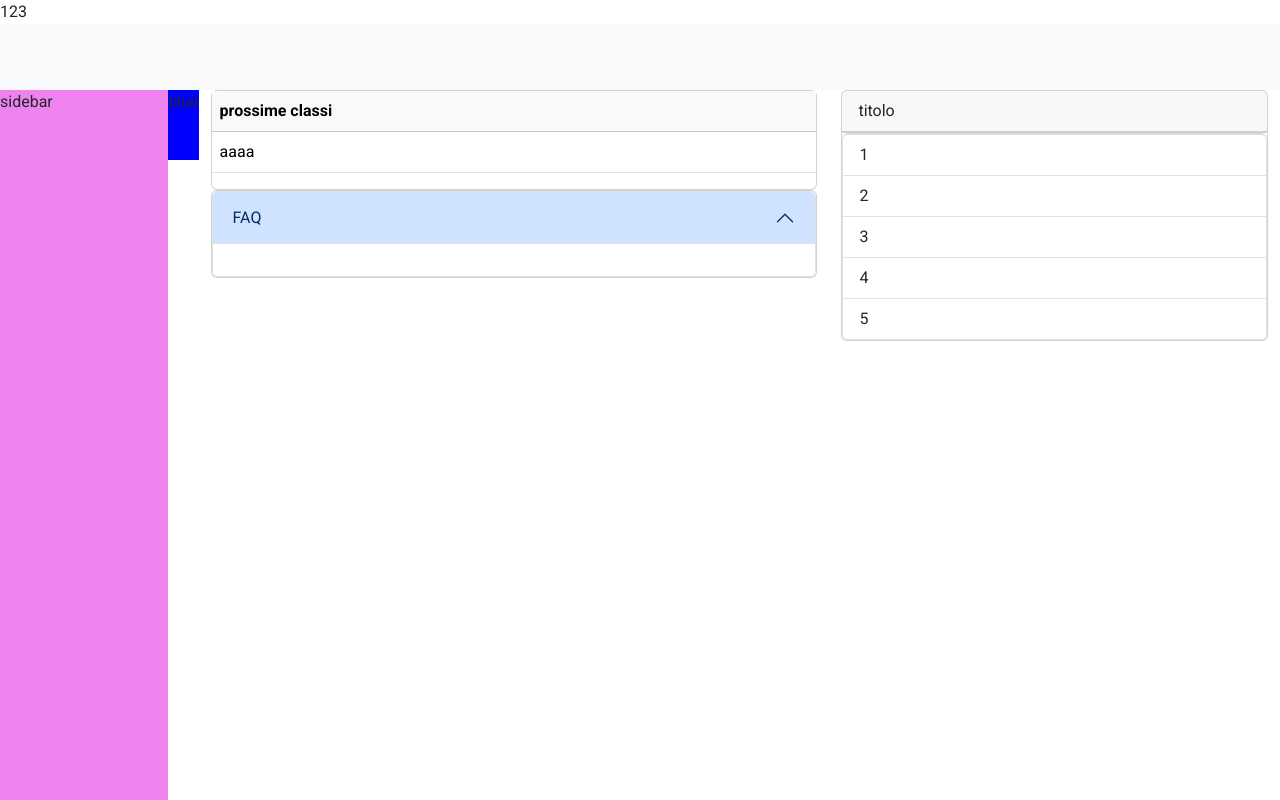
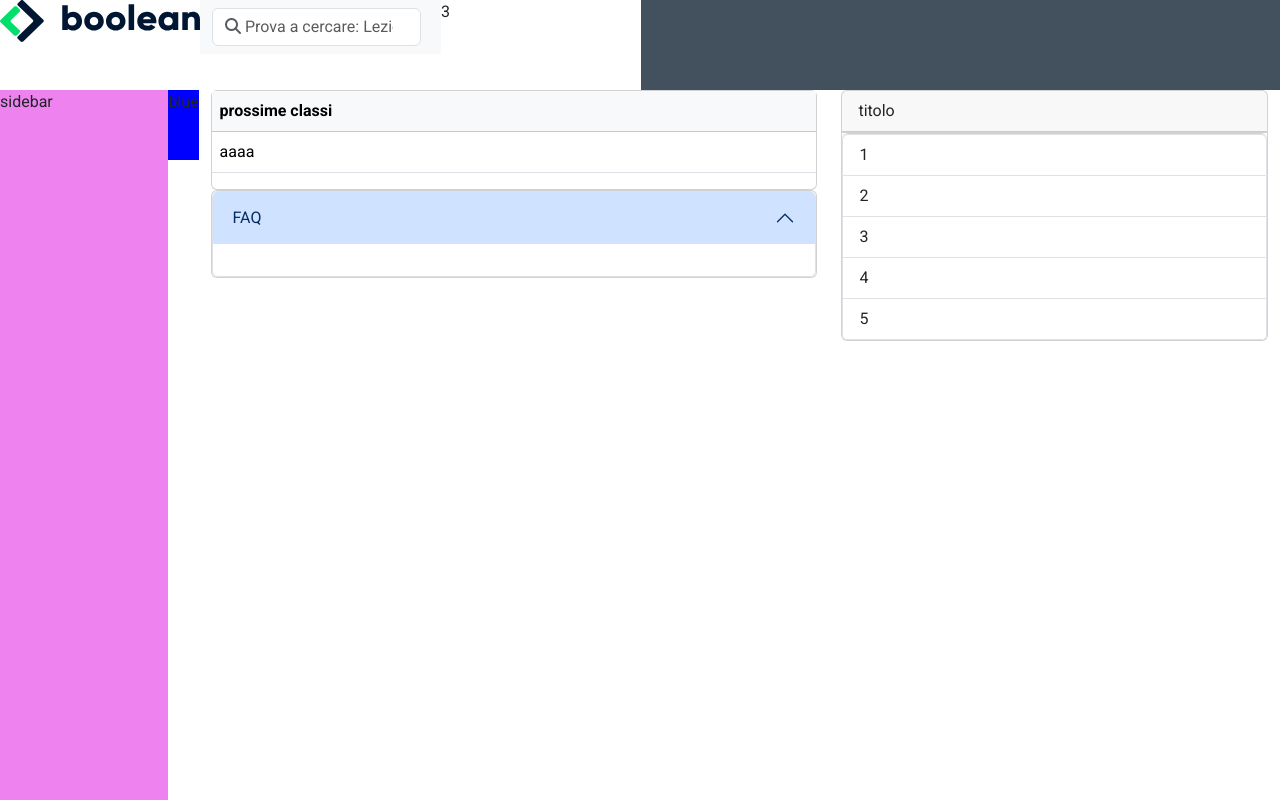
Before and after one commit to DanieleSalinitro/html-css-bootstrap-dashboard, a plain HTML site: page index.html in a window 1280 px wide. Drawn offline with nearby package versions, Linux system fonts and the light colour scheme.

Commit message:
modifiche header

```diff
--- a/css/style.css
+++ b/css/style.css
@@ -1,3 +1,6 @@
+img{
+    width: 100%;
+}
 .ds-debug{
     border: 1px solid red;
 }
@@ -10,7 +13,7 @@ body{
     height: 100vh;
 }
 header{
-    background-color: #F8F9FA;
+    background-color: #43505e;
     height: 90px;
 }
 .ds-container{
@@ -30,3 +33,9 @@ main{
     background-color: blue;
     height: 70px;
 }
+.ds-logo, .ds-nav-buttons{
+    width: 200px ;
+}
+.ds-font-special{
+    font-family: "Roboto", "FontAwesome", sans-serif;
+}
--- a/index.html
+++ b/index.html
@@ -24,11 +24,21 @@
     </script>
 
     <div id="wrapper">
-        <header>
-            <div class="d-flex bg-white ">
-                <div>1</div>
-                <div>2</div>
-                <div>3</div>
+        <header class="d-flex align-content-center ">
+            <div class="d-flex justify-content-between bg-white ">
+                <div class="ds-logo">
+                    <img src="img/logo.svg" alt="">
+                </div>
+                <div class="flex-grow-1">
+                    <nav class="navbar bg-body-tertiary">
+                        <div class="container-fluid">
+                          <form class="d-flex w-100 " role="search">
+                            <input class="ds-font-special form-control me-2" type="search" placeholder="&#xF002; Prova a cercare: Lezioni di Laravel" aria-label="Search">
+                          </form>
+                        </div>
+                      </nav>
+                </div>
+                <div class="ds-nav-buttons">3</div>
             </div>
         </header>
         <div class="ds-container d-flex ">
```
Also changed, not shown: img/class-avatar.jpeg (added), img/class-avatar.jpg (added), img/logo.svg (added), img/mobile-logo.png (added), img/sidebar-bg.png (added), img/stats.jpeg (added).
